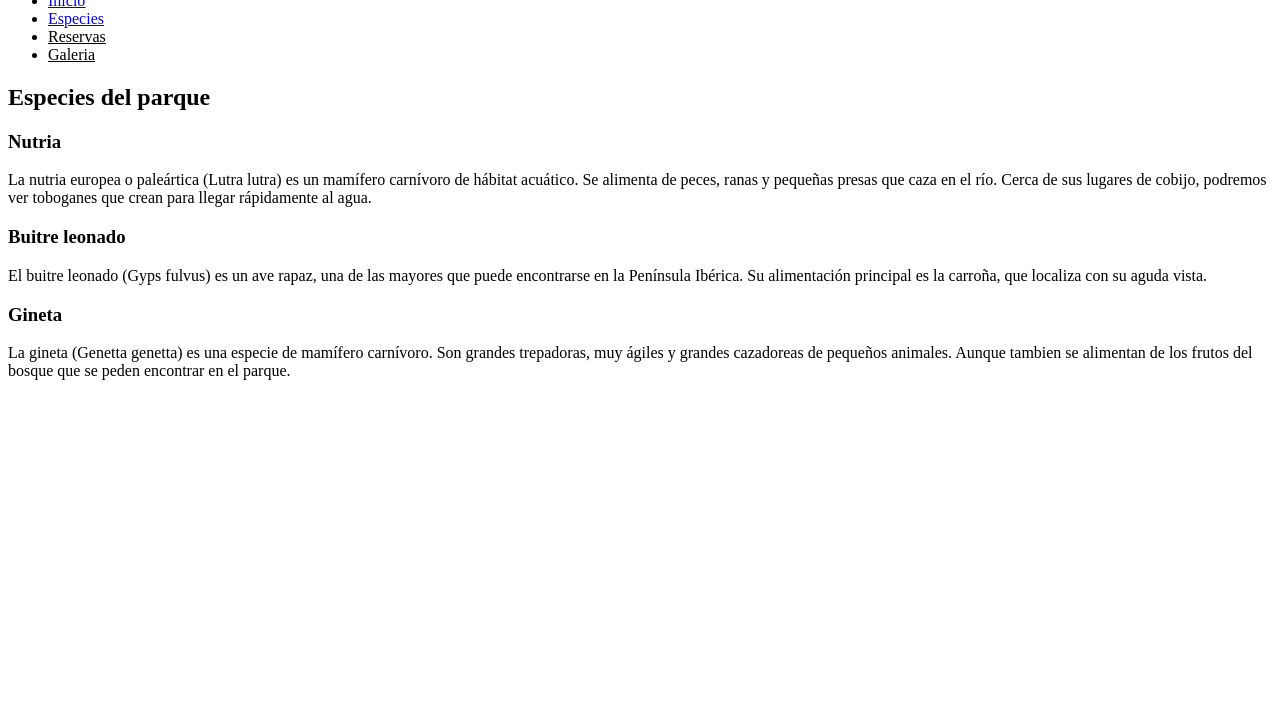
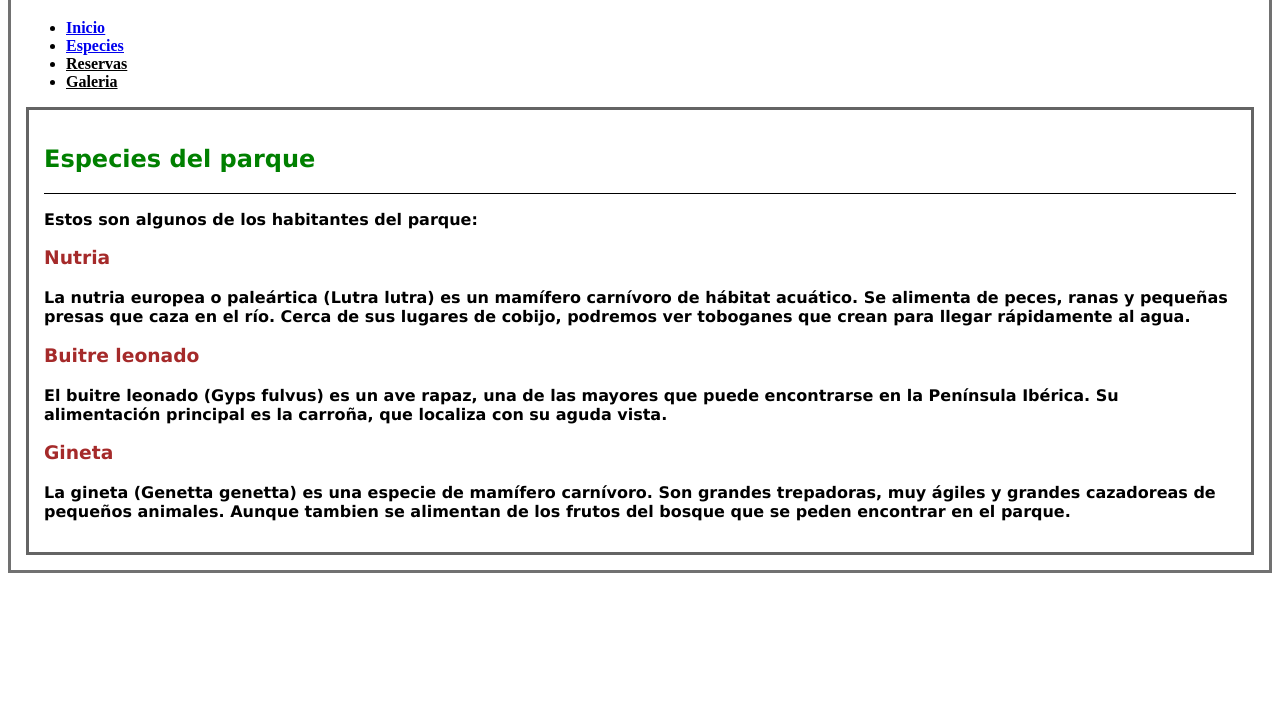
Before and after one commit to crraroldan/Retos-HTML-CR, a plain HTML site: page EJ-07/parquenatural/especies.html in a window 1280 px wide. Shown: the part 88-800 px from the top of the page. Drawn offline with Linux system fonts and the light colour scheme.

Commit message:
Numero 7 terminado

```diff
--- a/EJ-07/parquenatural/especies.html
+++ b/EJ-07/parquenatural/especies.html
@@ -8,7 +8,9 @@
 </head>
 <body>
 
-    <h1>Parque Natural Sierra Bicuerca</h1>
+  <div style="background:rgb(255, 255, 255); font-weight:bold; padding:15px; border:3px solid rgb(113, 113, 113);" >
+
+    <center><h1><font color="Green"><font face="Lucida Sans Unicode">Parque Natural</font></font> <font color="Brown"><font face="Lucida Sans Unicode">Sierra Bicuerca</font></font></h1></center>
 
 
     <ul>
@@ -20,28 +22,48 @@
 
 
 
-    <h2>Especies del parque</h2>
+    <div style="background:rgb(255, 255, 255); font-weight:bold; padding:15px; border:3px solid rgb(100, 100, 100);" >
 
-    <h3>Nutria</h3>
-   <p>
+
+
+        <h2><font color="Green"><font face="Lucida Sans Unicode">Especies del parque</font></font></h2>
+
+      <hr size="1px" color="black"/>
+
+       <p><font face="Lucida Sans Unicode">Estos son algunos de los habitantes del parque:</font></p>
+
+
+       <h3><font color="brown"><font face="Lucida Sans Unicode">Nutria</font></font></h3>
+
+       <p><font face="Lucida Sans Unicode">
         La nutria europea o paleártica (Lutra lutra) es un mamífero carnívoro de hábitat acuático.
-    Se alimenta de peces, ranas y pequeñas presas que caza en el río. Cerca de sus lugares de cobijo, podremos ver toboganes que crean para llegar rápidamente al agua.
+        Se alimenta de peces, ranas y pequeñas presas que caza en el río. Cerca de sus lugares de cobijo, podremos ver toboganes que crean para llegar rápidamente al agua.</font>
        </p>
 
 
-    <h3>Buitre leonado</h3>
-   <p>
+
+        <h3><font color="Brown"><font face="Lucida Sans Unicode">Buitre leonado</font></font></h3>
+
+       <p><font face="Lucida Sans Unicode">
         El buitre leonado (Gyps fulvus) es un ave rapaz, una de las mayores que puede encontrarse en la Península Ibérica.
-    Su alimentación principal es la carroña, que localiza con su aguda vista.
+        Su alimentación principal es la carroña, que localiza con su aguda vista.</font>
        </p>
 
 
-   <h3>Gineta</h3>
-    <p>
+
+       <h3><font color="Brown"><font face="Lucida Sans Unicode">Gineta</font></font></h3>
+
+        <p><font face="Lucida Sans Unicode">
         La gineta (Genetta genetta) es una especie de mamífero carnívoro.
-    Son grandes trepadoras, muy ágiles y grandes cazadoreas de pequeños animales. Aunque tambien se alimentan de los frutos del bosque que se peden encontrar en el parque.
+        Son grandes trepadoras, muy ágiles y grandes cazadoreas de pequeños animales. Aunque tambien se alimentan de los frutos del bosque que se peden encontrar en el parque.</font>
         </p>
 
+    </div>
+
+
+
+
+  </div>
 
 </body>
 </html>
```
Also changed, not shown: EJ-07/parquenatural/index.html (+1 -1 lines). Lines whose indentation alone changed are shown as unchanged.
